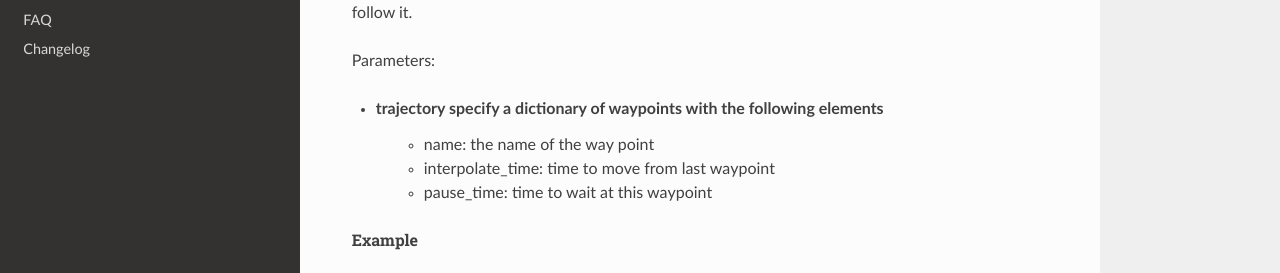
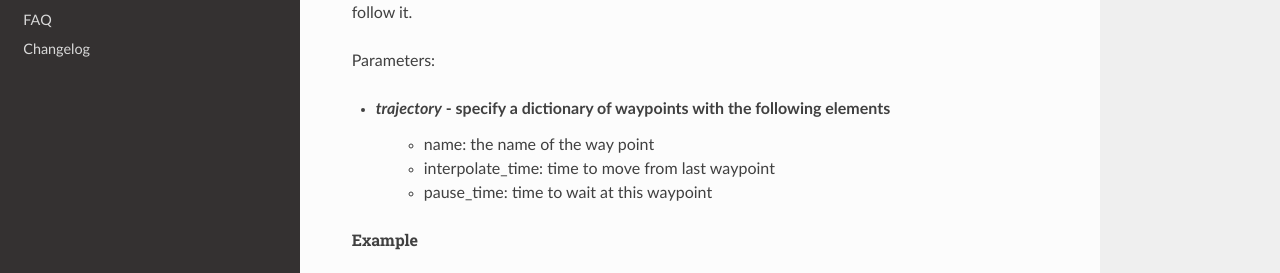
Before and after one commit to shadow-robot/sr_dexterous_hand_documentation, a Sphinx documentation site: the page built from docs/user_guide/2_software_description.md, in a window 1280 px wide and 900 px high, scrolled down 23675 px. Shown: the part 159-432 px from the top of the window. Built offline with Sphinx 7.4.7 and the Read the Docs theme 2.0.0, drawn with Linux system fonts in a browser that asks for light colours.

```diff
--- a/docs/user_guide/2_software_description.md
+++ b/docs/user_guide/2_software_description.md
@@ -846,7 +846,7 @@
 
 Parameters:
 
--  **trajectory** specify a dictionary of waypoints with the following elements
+-  *trajectory* - specify a dictionary of waypoints with the following elements
     -  name: the name of the way point
     -  interpolate_time: time to move from last waypoint
     -  pause_time: time to wait at this waypoint
```
